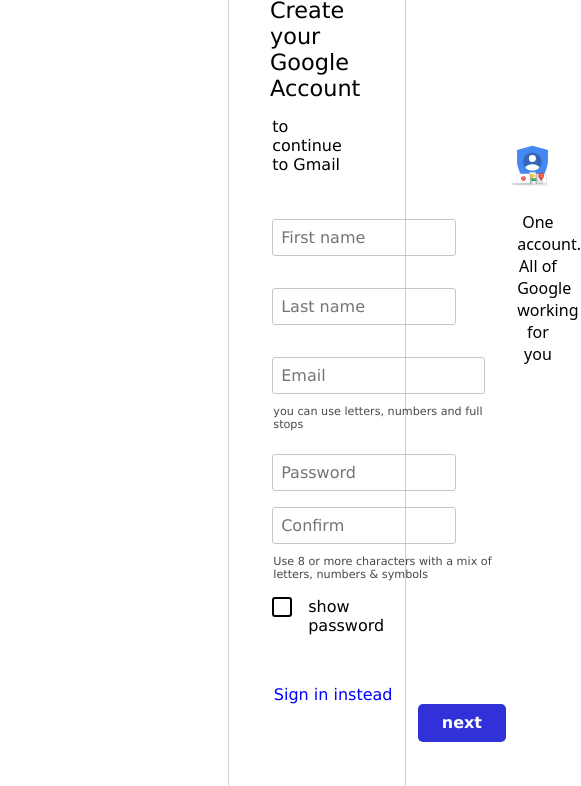
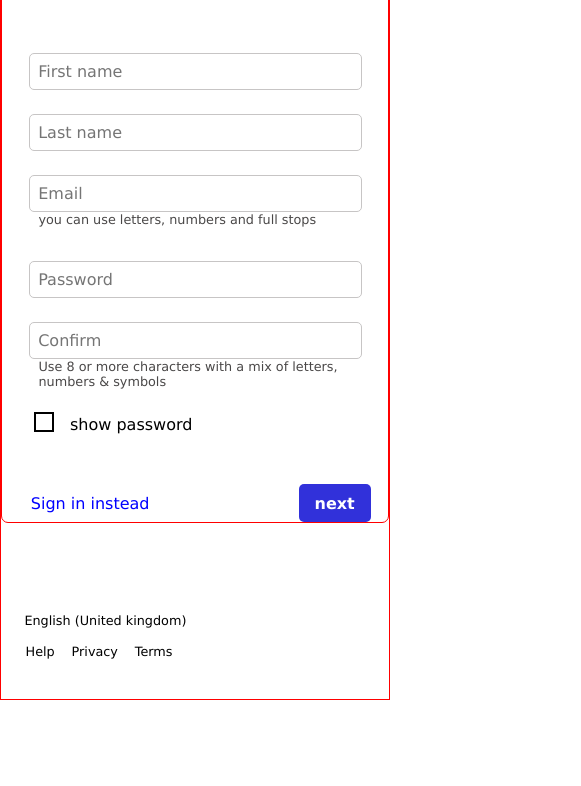
Before and after one commit to kingchoffy/gmail_signup, a plain HTML site: page index.html in a window 390 px wide. Shown: the part 144-930 px from the top of the page, 581 px wide, since content can reach past the window. After the commit the page ends 844 px from the top, so only its background shows below. Drawn offline with Linux system fonts and the light colour scheme.

Commit message:
Update main.css

```diff
--- a/main.css
+++ b/main.css
@@ -125,7 +125,7 @@
 }
 
 .email{
-    width: 87%;
+    width: 24em;
     margin-bottom: 0;
 
 }
@@ -200,3 +200,142 @@
     cursor: pointer;
     margin-left: 2em;
 }
+
+/** Responsive View **/
+
+@media screen and (max-width:1256px) {
+  body{
+    max-width: 100%;
+    margin: 0 20px;
+    background: hsl(0, 0%, 100%);
+    font-family: 'Lucida Sans', 'Lucida Sans Regular', 'Lucida Grande', 'Lucida Sans Unicode', Geneva, Verdana, sans-serif;
+
+  }
+
+  .banner{
+    width: 40%;
+    position: relative;
+    bottom: 2em;
+}
+
+.banner p{
+    font-family: system-ui, -apple-system, BlinkMacSystemFont, 'Segoe UI', Roboto, Oxygen, Ubuntu, Cantarell, 'Open Sans', 'Helvetica Neue', sans-serif;
+    font-weight: lighter;
+    font-size: 1rem;
+    text-align: center;
+
+}
+
+.email{
+  width: 24em;
+  margin-bottom: 0;
+
+}
+
+
+@media screen and (max-width:400px) {
+  body{
+    max-width: 100%;
+    margin: 0;
+    background: hsl(0, 0%, 100%);
+    font-family: 'Lucida Sans', 'Lucida Sans Regular', 'Lucida Grande', 'Lucida Sans Unicode', Geneva, Verdana, sans-serif;
+
+  }
+
+  .banner{
+    display: none;
+  }
+
+  .container{
+    border: 1px solid red;
+    margin:0;
+    padding: 0;
+    height: 100vh;
+  }
+
+  .wrapper{
+    width: 100%;
+    border: 1px solid red;
+    margin: 0;
+    display: hidden;
+    padding: 0;
+  }
+  .logo img{
+    margin: 0 auto;
+    padding-left: 1em;
+  }
+  h1{
+    padding-left: 0.8em;
+  }
+  p{
+    padding-left: 1em;
+    margin-bottom: 1em;
+  }
+  .p1{
+    padding-left: 0.9em;
+    margin-bottom: 0.8em;
+    margin-top: 0;
+    font-size: 0.8rem;
+  }
+  .p2{
+    padding-left: 0.9em;
+    margin-bottom: 0.8em;
+    margin-top: 0;
+    font-size: 0.8rem;
+  }
+section{
+  padding-left: 1em;
+  margin-top: 2em;
+}
+
+input{
+  margin-bottom: 0;
+  margin-top: 1.5em;
+  width: 90%;
+  border-radius: 5px;
+}
+.email{
+  margin-bottom: 0;
+  margin-top: 1.5em;
+  width: 90%;
+  border-radius: 5px;
+}
+
+.checkbox{
+  margin:0.8em 0 0 1em;
+  border: 2px solid black;
+  border-radius: 0px;
+}
+
+.login{
+  margin-bottom: 0;
+
+}
+
+.login button{
+  padding: 0.6em 1em;
+  margin-right: 0.7em;
+}
+
+.footer{
+  flex-direction: column;
+}
+
+.footer h2{
+  margin:7em 14em 0 0;
+  cursor: pointer;
+  font-size: 0.8rem;
+}
+.footer ul{
+  margin: 1.3em 16em 1em 0;
+font-size: 0.8rem;
+
+}
+.footer li{
+  display: inline-block;
+  cursor: pointer;
+  margin-left: 1em;
+}
+
+}
+}
```
